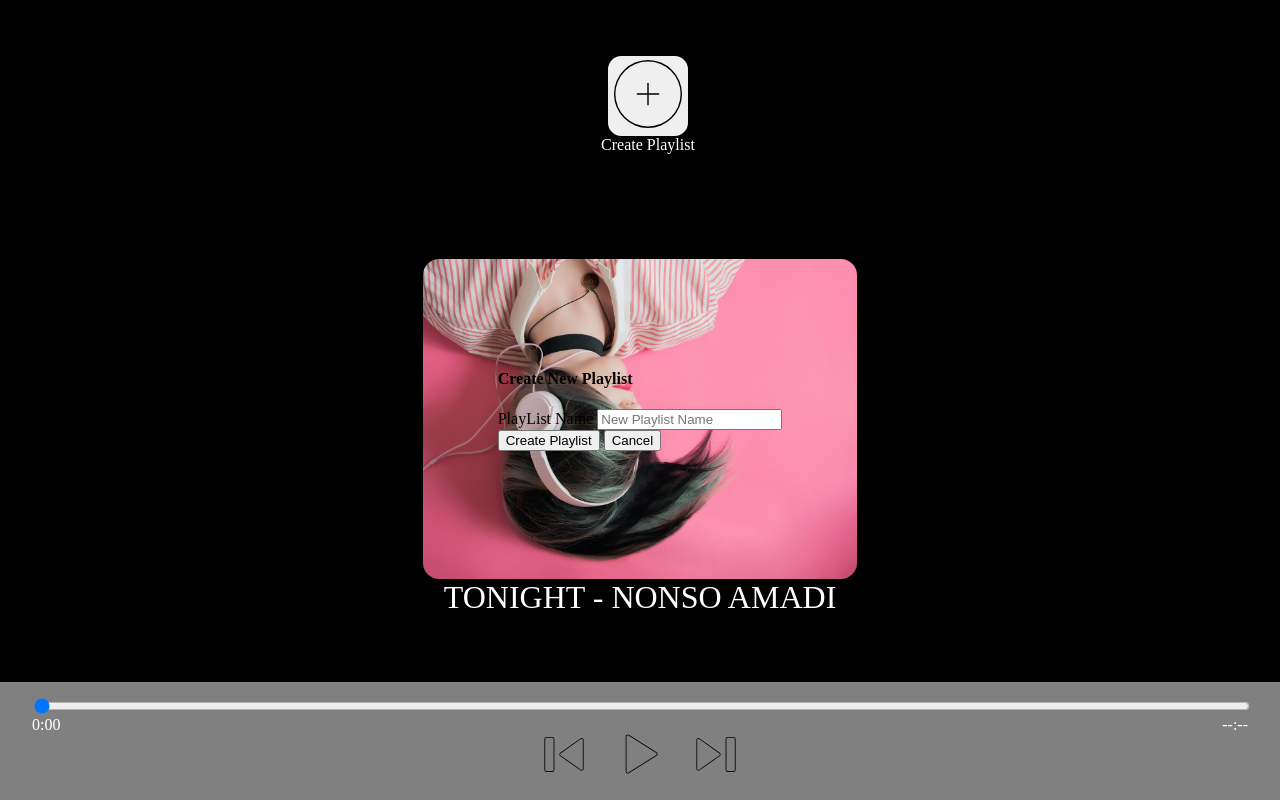
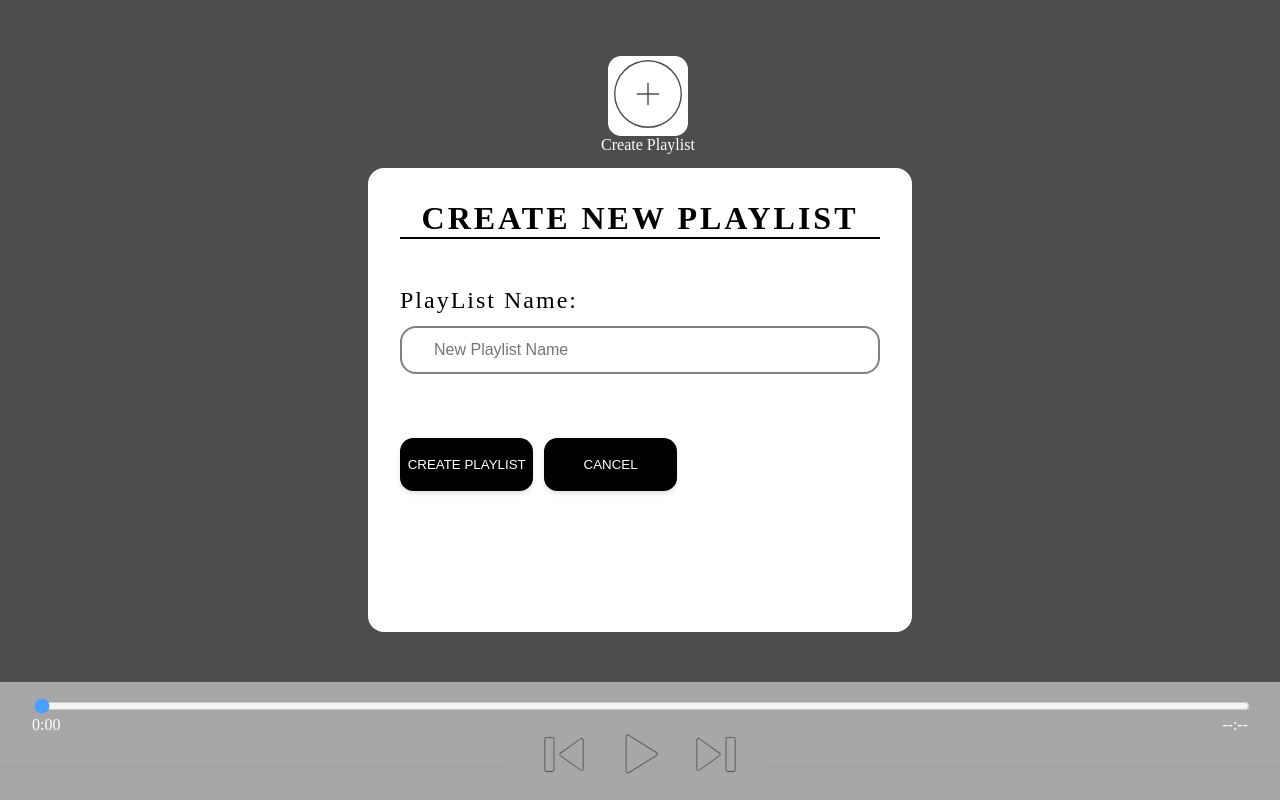
Before and after one commit to tobi-bams/Audio-player, a plain HTML site: page index.html in a window 1280 px wide. Both pictures are taken after a click on the button 647 px from the left and 95 px from the top of the page. Drawn offline with Linux system fonts and the light colour scheme.

Commit message:
creating playlist fundamentals

```diff
--- a/css/style.css
+++ b/css/style.css
@@ -6,7 +6,7 @@ body{
     font-family: poppins;
     box-sizing: border-box;
 }
-p{
+p, h3{
     padding: 0;
     margin: 0;
 }
@@ -38,15 +38,19 @@ main{
     display: flex;
     flex-direction: column;
     align-items: center;
+    justify-content: center;
+    padding-left: 0.5em;
+    padding-right: 0.5em;
 }
 
-#createPlaylist{
+.playlistButtons{
     height: 6em;
     width: 6em;
     border-radius: 1em;
     border: none;
     outline: none;
     cursor: pointer;
+    background-color: white;
 }
 
 
@@ -115,6 +119,106 @@ main{
     color: white;
 }
 
+/* Creating PlayList UI */
 #newPlayListContainer{
     position: absolute;
+    background-color: transparent;
+    width: 100%;
+    height: 100vh;
+    display: none;
+    align-items: center;
+    justify-content: center;
+    background-color: rgba(255, 255, 255, 0.3);
+    box-sizing: border-box;
+    padding: 1em;
 }
+
+.newPlaylist{
+    background-color: white;
+    height: 25em;
+    width: 30em;
+    display: flex;
+    flex-direction: column;
+    padding: 2em;
+    border-radius: 1em;
+    align-items: center;
+}
+
+h3{
+    text-transform: uppercase;
+    font-size: 2rem;
+    letter-spacing: 3px;
+    margin-bottom: 1.5em;
+    text-align: center;
+    border-bottom: 2px solid black;
+    width: 100%;
+}
+
+.form{
+    display: flex;
+    flex-direction: column;
+    height: 80%;
+    width: 100%;
+}
+
+.inputItems{
+    display: flex;
+    flex-direction: column;
+}
+
+.inputItems label{
+    font-size: 1.5rem;
+    font-weight: 500;
+    letter-spacing: 2px;
+    margin-bottom: 0.5em;
+}
+
+#playlistName{
+    height: 3em;
+    border-radius: 1em;
+    border: 2px solid grey;
+    box-sizing: border-box;
+    padding-left: 2em;
+    font-size: 1em;
+}
+
+#playlistName:focus{
+    outline: none;
+}
+
+small{
+    color: red;
+    display: none;
+}
+
+.playListControlButtons {
+    margin-top: 4em;
+}
+
+.playListControlButtons button{
+    height: 4em;
+    width: 10em;
+    border-radius: 1em;
+    border: none;
+    box-shadow: 0px 3px 5px rgba(0, 0, 0, 0.1);
+    color: white;
+    background-color: black;
+    cursor: pointer;
+    text-transform: uppercase;
+    transition: background-color 1s ease-out;
+}
+
+.playListControlButtons button:focus{
+    outline: none;
+    background-color: transparent;
+    color: black;
+}
+
+.playListControlButtons button:hover{
+    background-color: transparent;
+    color: black;
+}
+
+#savePlaylist{
+    margin-right: 0.5em;
+}
--- a/index.html
+++ b/index.html
@@ -10,22 +10,23 @@
     <main>
         <div id="newPlayListContainer">
             <div class="newPlaylist">
-                <h4>Create New Playlist</h4>
+                <h3>Create New Playlist</h3>
                 <div class="form">
-                    <div>
-                        <label for="playlistName">PlayList Name</label>
+                    <div class="inputItems">
+                        <label for="playlistName">PlayList Name:</label>
                         <input type="text" placeholder="New Playlist Name" id="playlistName">
+                        <small id="playlistNameError">Please Provide Playlist Title</small>
                     </div>
-                    <div class="playListControl Buttons">
+                    <div class="playListControlButtons">
                         <button id="savePlaylist">Create Playlist</button>
                         <button id="cancel">Cancel</button>
                     </div>
                 </div>
             </div>
         </div>
-        <div class="playlistContainer">
+        <div class="playlistContainer" id="playlistContainer">
             <div class="playlist">
-                <button id="createPlaylist"><img src="./assets/controls/plus circle.svg" alt="Create Playlist Button" id="plusCircle"></button>
+                <button id="createPlaylist" class="playlistButtons"><img src="./assets/controls/plus circle.svg" alt="Create Playlist Button" id="plusCircle"></button>
                 <p>Create Playlist</p>
             </div>
         </div>
--- a/index.js
+++ b/index.js
@@ -11,6 +11,12 @@ let audioDuration = document.getElementById("duration");
 let audioTitle = document.getElementById("title");
 let audioImage = document.getElementById("audioImage");
 let createPlaylist = document.getElementById("createPlaylist");
+let savePlaylist = document.getElementById("savePlaylist");
+let cancel = document.getElementById("cancel");
+let newPlayListContainer = document.getElementById("newPlayListContainer");
+let playlistName = document.getElementById("playlistName");
+let playlistNameError = document.getElementById("playlistNameError");
+let playlistContainer = document.getElementById("playlistContainer");
 
 const musicLibrary = [{title: "Tonight", artist: "Nonso Amadi", image: "image1"}, {title: "Say Something", artist: "A Great Big World", image: "image2"},
                         {title: "No Longer Beneficial", artist: "Simi", image: "image3"}, {title: "Never Enough", artist: "Loren Allred", image: "try"},
@@ -104,3 +110,47 @@ backward.addEventListener("click", () => {
         currentlyPlaying += 1;
     }
 })
+
+// Playlist code
+
+savePlaylist.addEventListener("click", () => {
+    if(playlistName.value === ""){
+        playlistName.style.border = "2px solid black";
+        playlistNameError.style.display = "inline";
+    }
+    else{
+        newPlayListContainer.style.display = "none";
+        creatingTiles();
+        playlistName.value = "";
+    }
+});
+
+function creatingTiles(){
+    let firstDiv = document.createElement("div");
+    firstDiv.className = "playlist";
+    let innerDiv = document.createElement("button");
+    innerDiv.className = "playlistButtons";
+    innerDiv.style.backgroundColor = "red";
+    let playListTitle = document.createElement("p");
+    playListTitle.textContent = playlistName.value;
+
+    firstDiv.appendChild(innerDiv);
+    firstDiv.appendChild(playListTitle);
+    playlistContainer.prepend(firstDiv);
+}
+
+playlistName.addEventListener("input", () => {
+    playlistName.style.border = "2px solid grey";
+    playlistNameError.style.display = "none";
+})
+
+createPlaylist.addEventListener("click", () => {
+    newPlayListContainer.style.display = "flex";
+})
+
+cancel.addEventListener("click", () => {
+    newPlayListContainer.style.display = "none";
+    playlistName.value = "";
+    playlistName.style.border = "2px solid grey";
+    playlistNameError.style.display = "none";
+})
```
